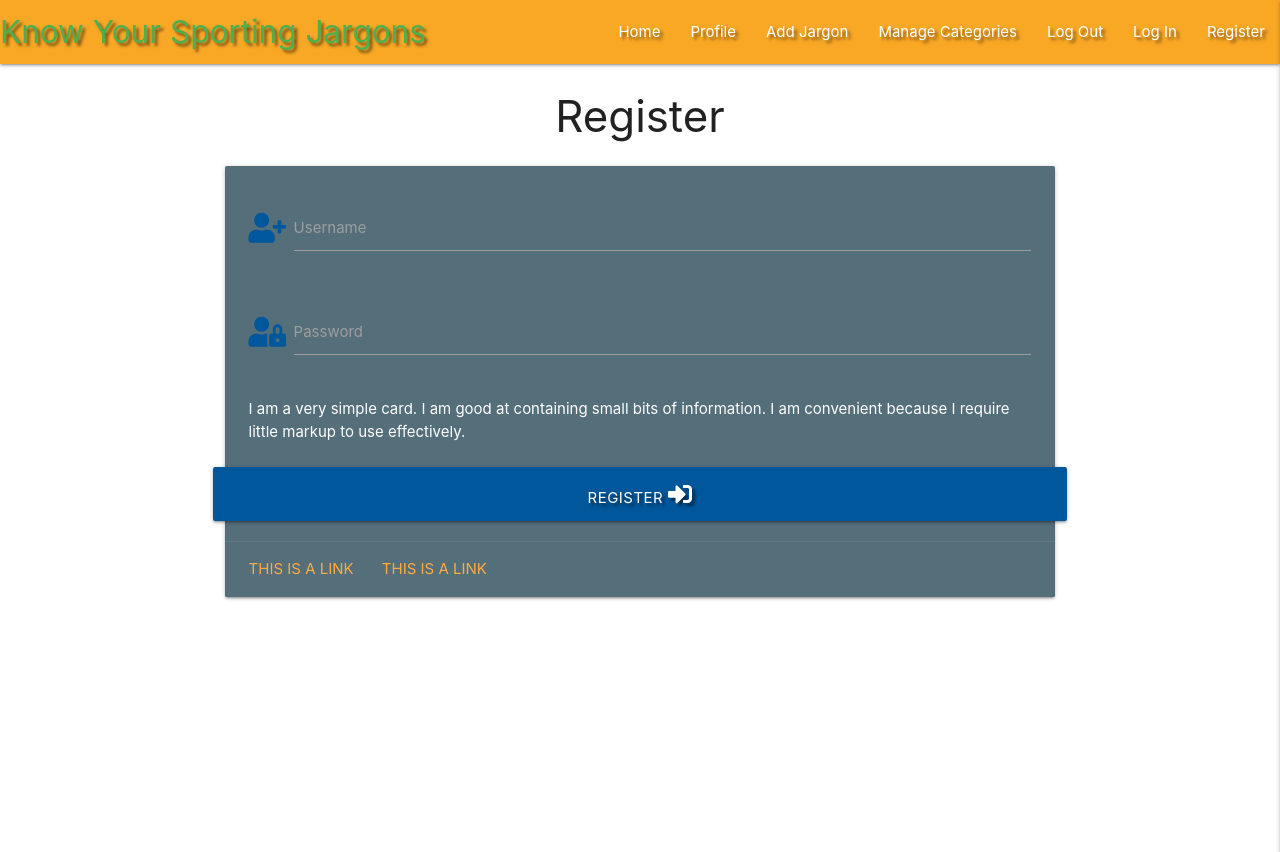
After one commit to Code-Institute-Submissions/martinjohnson26-Milestone3, a Flask app: page /register in a window 1280 px wide. The commit adds this page. Shown: the top 852 px of the page. Run offline with Flask 2, Linux system fonts and the light colour scheme; some libraries are stand-ins or nearby versions.

Commit message:
Create registration template

```diff
--- a/app.py
+++ b/app.py
@@ -4,6 +4,7 @@ from flask import (
     redirect, request, session, url_for)
 from flask_pymongo import PyMongo
 from bson.objectid import ObjectId
+from werkzeug.security import generate_password_hash, check_password_hash
 if os.path.exists("env.py"):
     import env
 
@@ -21,7 +22,12 @@ mongo = PyMongo(app)
 @app.route("/get_jargons")
 def get_jargons():
     jargons = mongo.db.jargons.find()
-    return render_template("jargons.html",jargons = jargons)
+    return render_template("jargons.html", jargons=jargons)
+
+
+@app.route("/register", methods=["GET", "POST"])
+def register():
+    return render_template("register.html")
 
 
 if __name__ == "__main__":
--- a/static/css/style.css
+++ b/static/css/style.css
@@ -0,0 +1,3 @@
+.text-shadow {
+    text-shadow: 3px 3px 3px rgba(0, 0, 0, 0.5);
+}
--- a/static/js/script.js
+++ b/static/js/script.js
@@ -0,0 +1,3 @@
+ $(document).ready(function () {
+    $(".sidenav").sidenav({edge: "right"});
+});
--- a/templates/base.html
+++ b/templates/base.html
@@ -13,6 +13,38 @@
 </head>
 <body>
 
+    <header>
+        <!-- Top NavBar -->
+        <nav class="nav-extended text-shadow yellow darken-3">
+            <div class="nav-wrapper">
+            <a href="{{ url_for ('get_jargons')}}" class="brand-logo green-text text-darken 4">Know Your Sporting Jargons</a>
+            <a href="#" data-target="mobile-demo" class="sidenav-trigger right"><i class="fas fa-bars"></i></a>
+            <ul class="right hide-on-med-and-down">
+                <li><a href="{{ url_for ('get_jargons')}}">Home</a></li>
+                <li><a href="#">Profile</a></li>
+                <li><a href="#">Add Jargon</a></li>
+                <li><a href="#">Manage Categories</a></li>
+                <li><a href="#">Log Out</a></li>
+                <li><a href="#">Log In</a></li>
+                <li><a href="{{ url_for ('register')}}">Register</a></li>
+
+            </ul>
+            </div>
+        </nav>
+
+        <!-- Mobile NavBar -->
+        <ul class="sidenav" id="mobile-demo">
+            <li><h4 class="center-align green-text text-darken 4">Know Your Sporting Jargons</h4></li>
+            <li><a href="{{ url_for ('get_jargons')}}">Home</a></li>
+            <li><a href="#">Profile</a></li>
+            <li><a href="#">Add Jargon</a></li>
+            <li><a href="#">Manage Categories</a></li>
+            <li><a href="#">Log Out</a></li>
+            <li><a href="#">Log In</a></li>
+            <li><a href="{{ url_for ('register')}}">Register</a></li>
+        </ul>
+    </header>
+
 	{% block content %}
 	{% endblock %}
 
--- /dev/null
+++ b/templates/register.html
@@ -0,0 +1,43 @@
+{% extends "base.html" %}
+{% block content %}
+
+<h3 class="center-align">Register</h3>
+
+  <div class="row">
+    <form class="col s12 m8 offset-m2">
+      <div class="card blue-grey darken-1">
+        <div class="card-content white-text">
+          <div class="row">
+            <div class="input-field col s12">
+             <i class="fas fa-user-plus prefix light-blue-text text-darken-4"></i>
+					<input id="username" name="username" type="text" minlength="5"
+                        maxlength="15" pattern="^[a-zA-Z0-9]{5,15}$" class="validate" required>
+					<label for="username">Username</label>
+            </div>
+          </div>
+        <div class="row">
+				<div class="input-field col s12">
+					<i class="fas fa-user-lock prefix light-blue-text text-darken-4"></i>
+					<input id="password" name="password" type="password" minlength="5"
+                        maxlength="15" pattern="^[a-zA-Z0-9]{5,15}$" class="validate" required>
+					<label for="password">Password</label>
+				</div>
+			</div>
+          <p>I am a very simple card. I am good at containing small bits of information.
+          I am convenient because I require little markup to use effectively.</p>
+        </div>
+        <div class="row">
+				<button type="submit" class="col s12 btn-large light-blue darken-4 text-shadow">
+                        Register <i class="fas fa-sign-in-alt"></i>
+                    </button>
+			</div>
+        <div class="card-action">
+          <a href="#">This is a link</a>
+          <a href="#">This is a link</a>
+        </div>
+      </div>
+    </form>
+  </div>
+
+
+{% endblock%}
```
Also changed, not shown: .theia/settings.json.
